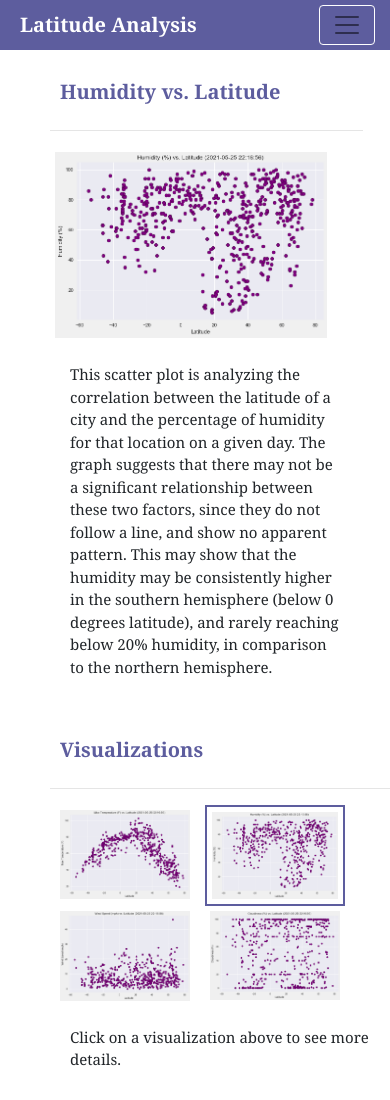
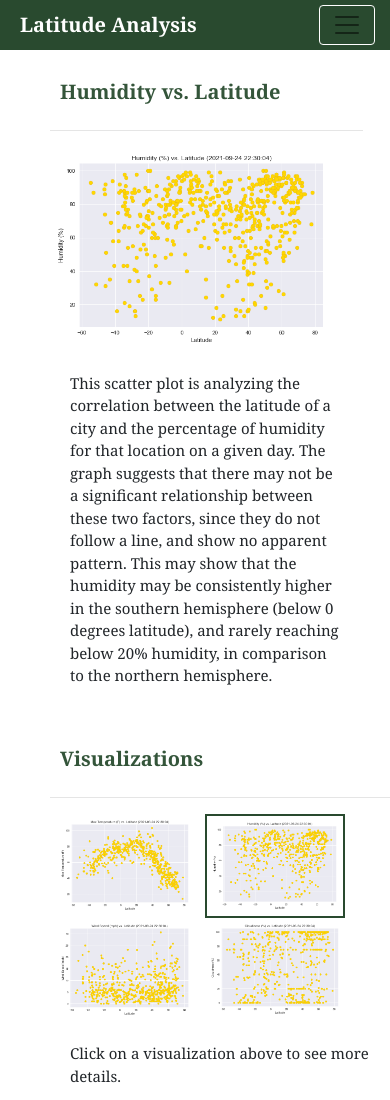
Before and after one commit to juliabrunett/Web-Design-Challenge, a plain HTML site: page Visualizations/vis2.html in a window 390 px wide. Shown: the top 1100 px of the page. Drawn offline with nearby package versions, Linux system fonts and the light colour scheme.

Commit message:
Updating page theme

```diff
--- a/Resources/comparisons_reduced.css
+++ b/Resources/comparisons_reduced.css
@@ -9,7 +9,7 @@
     /* Navbar */
     .navbar {
         padding: 0px;
-        background: rgb(93, 93, 158);
+        background: #90A187ff;
         width:100%;
     }
 
--- a/Resources/data_reduced.css
+++ b/Resources/data_reduced.css
@@ -8,7 +8,7 @@
 /* Navbar */
 .navbar {
     padding: 0px;
-    background: rgb(93, 93, 158);
+    background: #90A187ff;
     width: 100%;
 }
 
@@ -17,7 +17,7 @@
     font-size: 25px;
     font-weight: bold;
     color: white;
-    background: rgb(93, 93, 158);
+    background: #90A187ff;
     padding: 20px;
     margin-left: 20px;
     font-family:Georgia, 'Times New Roman', Times, serif;
--- a/Resources/styles.css
+++ b/Resources/styles.css
@@ -1,7 +1,22 @@
+/* Color Palette */
+/* rgb(155, 190, 199) */
+/* rgb(239, 203, 104) */
+/* rgb(0, 42, 50) */
+/* rgb(78, 116, 125) */
+/* Background rgb(235, 235, 235) */
+
+/* CSS HEX
+--british-racing-green: #294A2Fff;
+--hunter-green: #34553Aff;
+--desert-sand: #CAB09Fff;
+--columbia-blue: #C5E0EBff;
+--artichoke: #90A187ff; */
+
+
 /* Heading 1 */
 h1 {
     font-size: 30px;
-    background: rgb(93, 93, 158);
+    background: #34553Aff;
     padding: 10px;
     margin-left: 20px;
     margin-top: 0px;
@@ -12,7 +27,7 @@ h1 {
 
 /* Heading 2 */
 h2 {
-    color: rgb(93, 93, 158);
+    color: #34553Aff;
     font-size: 25px;
     padding: 10px;
     font-family:Georgia, 'Times New Roman', Times, serif;
@@ -21,7 +36,7 @@ h2 {
 
 /* Body */
 body {
-    background: lightgray;
+    background: rgb(235, 235, 235);
     font-family: Georgia, 'Times New Roman', Times, serif;
 }
 
@@ -45,7 +60,7 @@ p {
     font-size: 25px;
     font-weight: bold;
     color: white;
-    background: rgb(93, 93, 158);
+    background: #90A187ff;
     padding: 20px;
     margin-left: 20px;
     color: white;
@@ -163,18 +178,20 @@ p {
 
 /* Dropdown Item: when active */
 .dropdown-item.active {
-    background-color: rgb(93, 93, 158);
+    background-color: #294A2Fff;
 }
 
 /* Image: when active page */
 .active img {
-    border: solid rgb(93, 93, 158);
+    border: solid #294A2Fff;
     border-width: 2px;
 }
 
 /* Paragraph attribute */
 p a {
-    color:rgb(93, 93, 158)
+    color:#294A2Fff;
+    text-decoration: underline;
+
 }
 
 /* Media Query: when width is reduced 765px*/
@@ -188,7 +205,7 @@ p a {
     /* Navbar */
     .navbar {
         padding: 0px;
-        background: rgb(93, 93, 158);
+        background: #294A2Fff;
         width: 100%;
     }
 
@@ -197,7 +214,7 @@ p a {
         font-size: 25px;
         font-weight: bold;
         color: white;
-        background: rgb(93, 93, 158);
+        background: #294A2Fff;
         padding: 20px;
         margin-left: 20px;
         font-family:Georgia, 'Times New Roman', Times, serif;
--- a/Visualizations/vis2.html
+++ b/Visualizations/vis2.html
@@ -60,7 +60,7 @@
                 <h2> Humidity vs. Latitude</h2>
                 <hr/>
 
-                <img id="visualization-image" src="https://juliabrunett.github.io/Web-Design-Challenge/Assets/humidity_lat.png" alt="Temperature vs. Latitude Graph"/>
+                <img id="visualization-image" src="https://juliabrunett.github.io/Web-Design-Challenge/Assets/humidity_lat_new.png" alt="Temperature vs. Latitude Graph"/>
                 <!--Wrap Text next to image-->
                 <p>This scatter plot is analyzing the correlation between the latitude of a city and the percentage of humidity for that location on a given day.
                     The graph suggests that there may not be a significant relationship between these two factors, since they do not follow a line, and show no apparent pattern.
@@ -82,12 +82,12 @@
                         <div class="row">
                             <div class="col-md-12">
                                 <a href="https://juliabrunett.github.io/Web-Design-Challenge/Visualizations/vis1.html">
-                                    <img src="https://juliabrunett.github.io/Web-Design-Challenge/Assets/temp_lat.png" alt="Temperature vs. Latitude Graph"/>
+                                    <img src="https://juliabrunett.github.io/Web-Design-Challenge/Assets/temp_lat_new.png" alt="Temperature vs. Latitude Graph"/>
                                 </a>
                                 <!--Active Sheet-->
                                 <div class="active">
                                     <a href="https://juliabrunett.github.io/Web-Design-Challenge/Visualizations/vis2.html">
-                                        <img src="https://juliabrunett.github.io/Web-Design-Challenge/Assets/humidity_lat.png" alt="Humidity vs. Latitude Graph"/>
+                                        <img src="https://juliabrunett.github.io/Web-Design-Challenge/Assets/humidity_lat_new.png" alt="Humidity vs. Latitude Graph"/>
                                     </a>
                                 </div>
                             </div>
@@ -97,10 +97,10 @@
                         <div class="row">
                             <div class="col-md-12">
                                 <a href="https://juliabrunett.github.io/Web-Design-Challenge/Visualizations/vis3.html">
-                                    <img src="https://juliabrunett.github.io/Web-Design-Challenge/Assets/windspeed_lat.png" alt="Windspeed vs. Latitude Graph"/>
+                                    <img src="https://juliabrunett.github.io/Web-Design-Challenge/Assets/windspeed_lat_new.png" alt="Windspeed vs. Latitude Graph"/>
                                 </a>
                                 <a href="https://juliabrunett.github.io/Web-Design-Challenge/Visualizations/vis4.html">
-                                    <img src="https://juliabrunett.github.io/Web-Design-Challenge/Assets/cloudiness_lat.png" alt="Cloudiness vs. Latitude Graph"/>
+                                    <img src="https://juliabrunett.github.io/Web-Design-Challenge/Assets/cloudiness_lat_new.png" alt="Cloudiness vs. Latitude Graph"/>
                                 </a>
                             </div>
                         </div>
```
Also changed, not shown: Visualizations/vis1.html (+5 -5 lines), Visualizations/vis3.html (+5 -5 lines), Visualizations/vis4.html (+5 -5 lines), comparisons.html (+4 -4 lines), index.html (+6 -6 lines), Assets/cloudiness_lat.png (deleted), Assets/cloudiness_lat_new.png (added), Assets/humidity_lat.png (deleted), Assets/humidity_lat_new.png (added), Assets/temp_lat.png (deleted), Assets/temp_lat_new.png (added), Assets/windspeed_lat.png (deleted), Assets/windspeed_lat_new.png (added).
